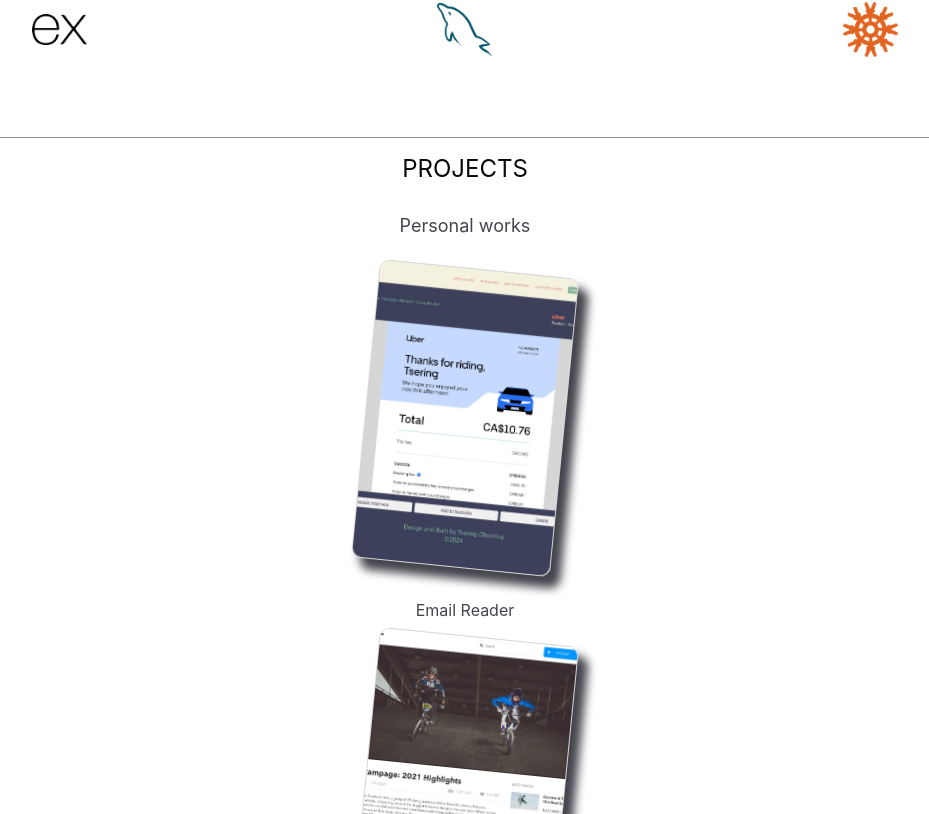
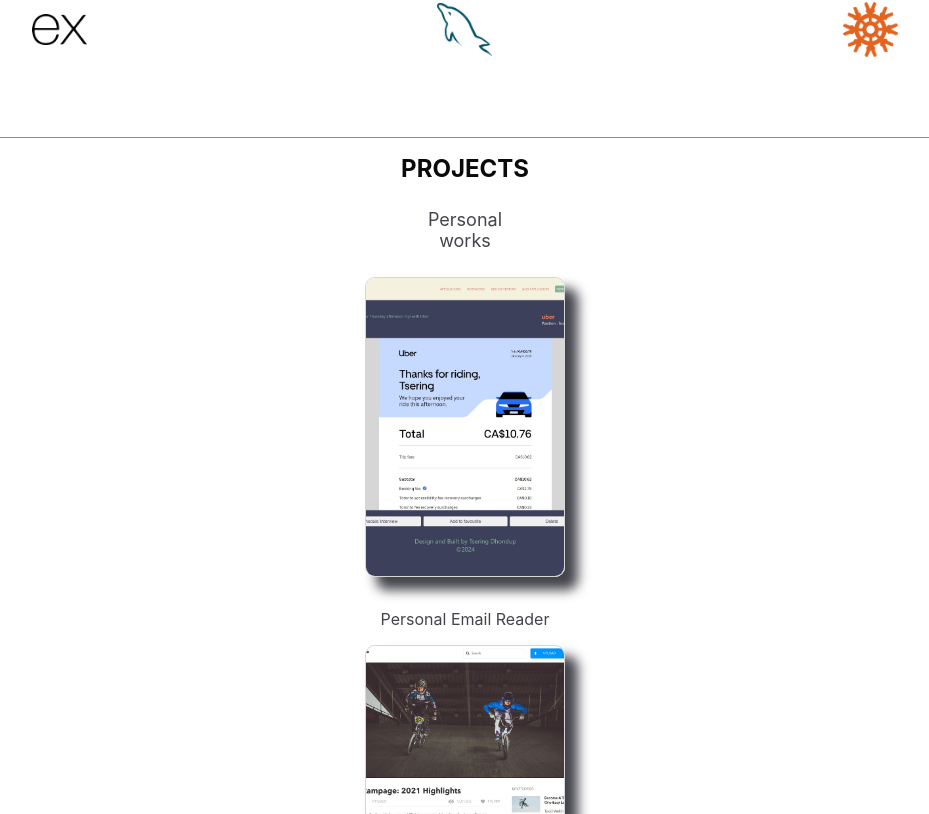
Before and after one commit to Tsedhondup/Portfolio, a React (Create React App) app: page / in a window 1280 px wide. Shown: the part 1386-2200 px from the top of the page, without its empty margins (175-1104 px from the left). Built offline with nearby package versions, Linux system fonts and the light colour scheme.

Commit message:
font-weight for project title updated

```diff
--- a/src/Components/Works/Works.js
+++ b/src/Components/Works/Works.js
@@ -23,7 +23,9 @@ const Works = () => {
             className="projects__content--img"
           />
           <div className="projects__content--text">
-            <h2 className="projects__content--project-name">Email Reader</h2>
+            <h2 className="projects__content--project-name">
+              Personal Email Reader
+            </h2>
             <p className="projects__content--project-description">
               App for fetching reading email from mail server
             </p>
@@ -60,7 +62,7 @@ const Works = () => {
               </p>
             </div>
           </div>
-
+        </div>
         <div className="projects__content">
           <img
             src={weatherApp}
@@ -72,7 +74,6 @@ const Works = () => {
             <p className="projects__content--project-description">
               Weather App built on React using free weather API
             </p>
-            </div>
           </div>
         </div>
       </section>
--- a/src/Components/Works/Works.scss
+++ b/src/Components/Works/Works.scss
@@ -14,7 +14,7 @@
     color: $black;
     text-align: center;
     text-transform: uppercase;
-    font-weight: 400;
+    // font-weight: 400;
     padding-top: 16px;
     border-top: 1px solid $gray;
   }
@@ -40,24 +40,27 @@
     font-size: 18px;
     font-weight: normal;
     text-align: center;
-    padding: 16px 0px;
+    padding: 10px;
+    margin: auto;
     margin-bottom: 16px;
+    width: 140px;
   }
 
   &__content {
     display: grid;
     grid-template-columns: repeat(1, 1fr);
     margin-bottom: 16px;
+
     &--img {
       max-width: 200px;
       height: 300px;
       display: block;
       margin: auto;
       object-fit: cover;
-      transform: rotate3d(1, 1, 2, 7deg);
+      // transform: rotate3d(1, 1, 2, 7deg);
       border: 1px solid $pewter;
       border-radius: 10px;
-      box-shadow: 10px 10px 10px 1px $ebony;
+      box-shadow: 12px 12px 12px 1px $ebony;
       transform: 1s;
       // filter: grayscale(100%);
       // -webkit-filter: grayscale(100%);
```
Lines whose indentation alone changed are shown as unchanged.
